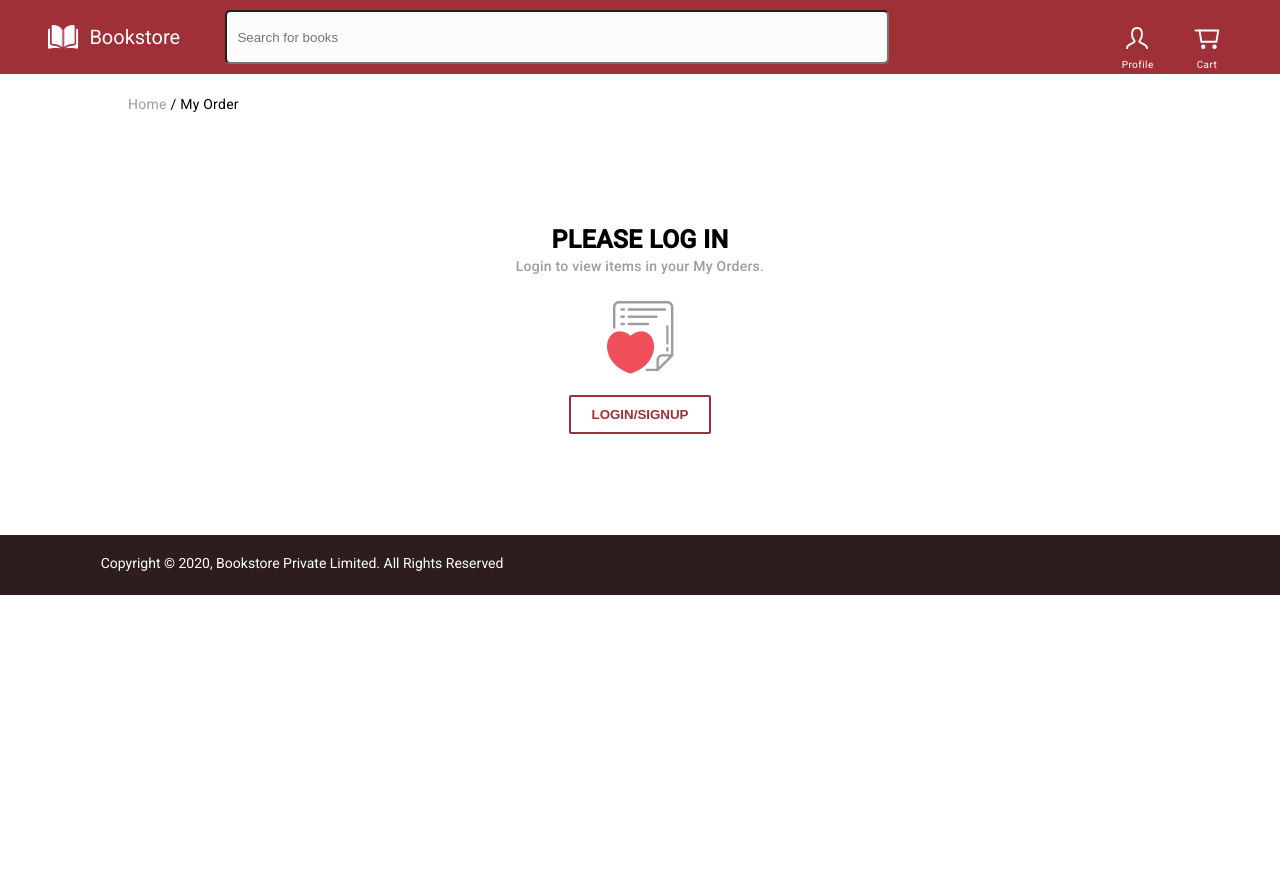
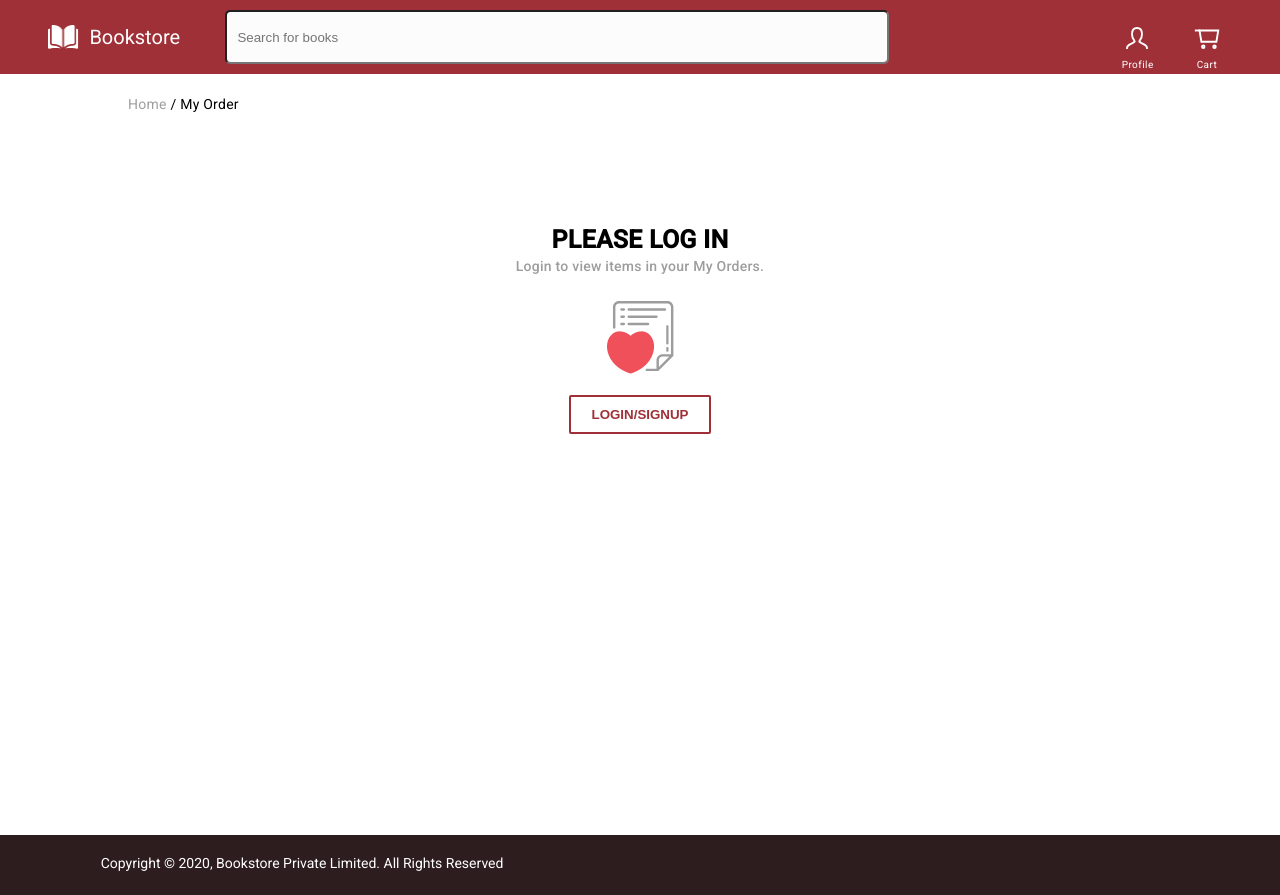
Before and after one commit to AbhishekGupta-193/Book-Store-App, an Angular app: page /header/myOrder in a window 1280 px wide. Before the commit the page ends 800 px from the top, so only its background shows below. Built offline with nearby package versions, Linux system fonts and the light colour scheme.

Commit message:
Fixed MyOrders Scrolling

```diff
--- a/src/app/components/home/my-order/my-order.component.html
+++ b/src/app/components/home/my-order/my-order.component.html
@@ -26,6 +26,7 @@
   <!-- ORDERS DATA FROM LOCALSTORAGE -->
    </div>
 
+   <div class="scrollable-div">
     <div *ngIf="!isLoggedIn()" class="mainOrderDiv">
       <div *ngFor="let order of myOrders">
         <mat-card class="book-card" >
@@ -54,5 +55,7 @@
         </mat-card>
       </div>
      </div>
+   </div>
+
  <app-footer class="footerPosition"></app-footer>
 <router-outlet></router-outlet>
--- a/src/app/components/home/my-order/my-order.component.scss
+++ b/src/app/components/home/my-order/my-order.component.scss
@@ -128,3 +128,15 @@ button{
     bottom: auto;
     width: 100%;
   }
+
+  .scrollable-div{
+    height: 300px;
+    overflow-y: scroll;
+    overflow-x: hidden;
+    display: hidden;
+    -ms-overflow-style: none;
+  }
+
+  .scrollable-div::-webkit-scrollbar {
+    display: none;
+  }
```
Lines whose indentation alone changed are shown as unchanged.
